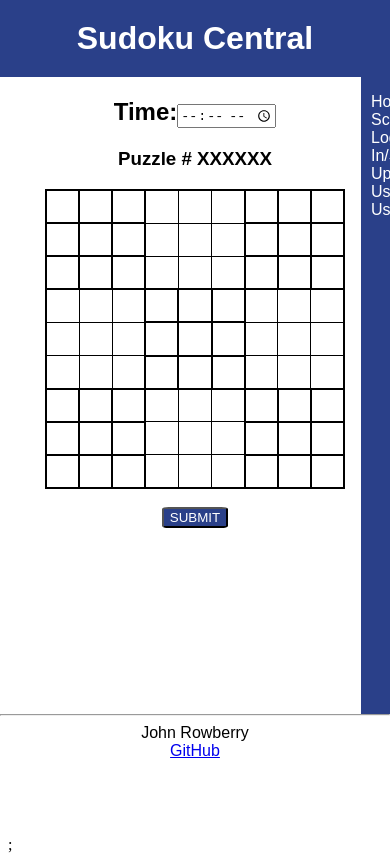
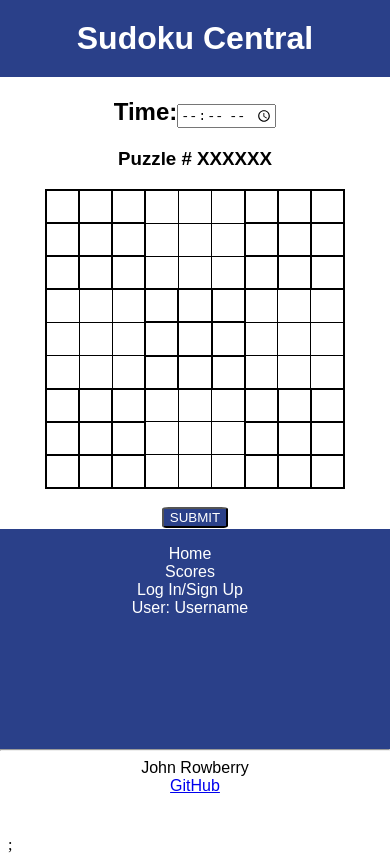
Before and after one commit to lemlag/startup, a React (Vite) app: page / in a window 390 px wide. Built offline with nearby package versions, Linux system fonts and the light colour scheme.

Commit message:
Finished

```diff
--- a/src/app.css
+++ b/src/app.css
@@ -129,9 +129,13 @@
     }
   }
 
-  @media (max-width: 600px) {
-    main {
+  @media (max-width: 900px) {
+    .content {
       flex-direction: column;
+    }
+
+    #whitespace{
+      display: None;
     }
 
    #home, #score, #login {
@@ -142,7 +146,7 @@
       padding: auto;
     }
 
-    menu NavLink {
+    menu{
       text-align: center;
     }
 
@@ -152,6 +156,7 @@
 
     aside {
       text-align: center;
+      margin: 0;
     }
 
   }
```
